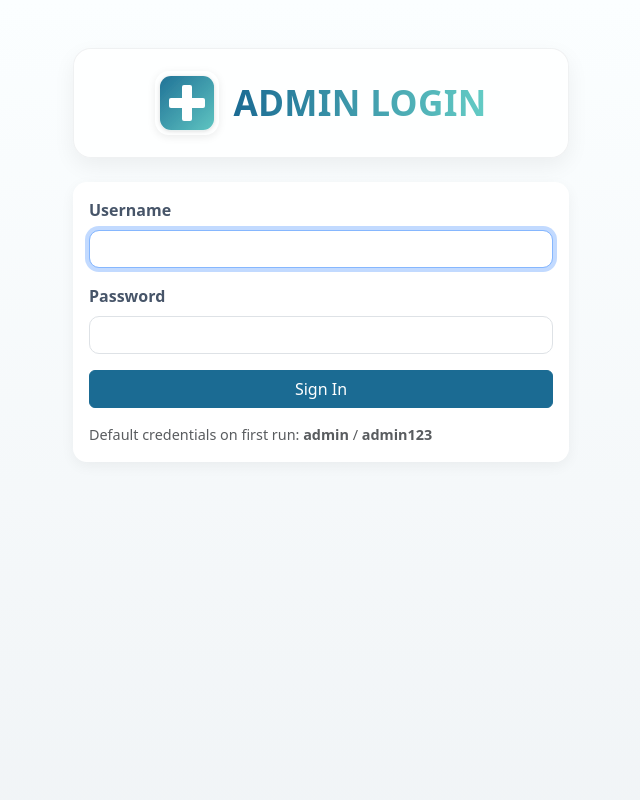
After one commit to Mujammil-1/hospital, a PHP site: page /login.php in a window 1280 px wide. The commit adds this page. Shown: the whole page, without its empty margins (319-959 px from the left). Run offline with PHP 8.4, Linux system fonts and the light colour scheme; tables that the repository leaves empty hold one stand-in row (values such as "Sample post").

Commit message:
feat: Implement admin login and session management
Co-authored-by: mujammilmulla806 <mujammilmulla806@gmail.com>

```diff
--- /dev/null
+++ b/public/login.php
@@ -0,0 +1,102 @@
+<?php
+if (session_status() === PHP_SESSION_NONE) {
+    session_start();
+}
+require_once __DIR__ . '/db.php';
+
+function h($v){return htmlspecialchars((string)$v, ENT_QUOTES, 'UTF-8');}
+
+$redirect = $_GET['redirect'] ?? $_POST['redirect'] ?? '/index.php';
+$error = null;
+$info = null;
+
+// Ensure AdminUser table exists and seed default admin if empty
+try {
+    $pdo->exec('CREATE TABLE IF NOT EXISTS AdminUser (
+        AdminID INT AUTO_INCREMENT PRIMARY KEY,
+        Username VARCHAR(50) NOT NULL UNIQUE,
+        PasswordHash VARCHAR(255) NOT NULL,
+        CreatedAt TIMESTAMP DEFAULT CURRENT_TIMESTAMP
+    )');
+
+    $count = (int)$pdo->query('SELECT COUNT(*) FROM AdminUser')->fetchColumn();
+    if ($count === 0) {
+        $defaultUsername = 'admin';
+        $defaultPassword = 'admin123';
+        $hash = password_hash($defaultPassword, PASSWORD_DEFAULT);
+        $stmt = $pdo->prepare('INSERT INTO AdminUser (Username, PasswordHash) VALUES (?, ?)');
+        $stmt->execute([$defaultUsername, $hash]);
+        $info = 'Default admin created (admin / admin123). Please change it after login.';
+    }
+} catch (Throwable $e) {
+    $error = 'Setup error: ' . $e->getMessage();
+}
+
+if ($_SERVER['REQUEST_METHOD'] === 'POST' && !$error) {
+    $username = trim($_POST['username'] ?? '');
+    $password = (string)($_POST['password'] ?? '');
+
+    if ($username === '' || $password === '') {
+        $error = 'Please enter username and password.';
+    } else {
+        try {
+            $stmt = $pdo->prepare('SELECT AdminID, Username, PasswordHash FROM AdminUser WHERE Username = ?');
+            $stmt->execute([$username]);
+            $user = $stmt->fetch();
+            if (!$user || !password_verify($password, $user['PasswordHash'])) {
+                $error = 'Invalid credentials.';
+            } else {
+                $_SESSION['admin_id'] = (int)$user['AdminID'];
+                $_SESSION['admin_username'] = $user['Username'];
+                header('Location: ' . $redirect);
+                exit;
+            }
+        } catch (Throwable $e) {
+            $error = 'Login error: ' . $e->getMessage();
+        }
+    }
+}
+?>
+<!doctype html>
+<html lang="en">
+<head>
+  <meta charset="utf-8">
+  <meta name="viewport" content="width=device-width, initial-scale=1">
+  <title>Admin Login - Hospital Management System</title>
+  <link href="https://cdn.jsdelivr.net/npm/bootstrap@5.3.3/dist/css/bootstrap.min.css" rel="stylesheet" />
+  <link href="/assets/styles.css" rel="stylesheet" />
+</head>
+<body class="bg-light">
+  <div class="container py-5" style="max-width: 520px;">
+    <div class="app-header mb-4">
+      <img src="/assets/hospital-logo.svg" alt="Hospital Logo" class="app-logo" />
+      <h1 class="app-title">Admin Login</h1>
+    </div>
+
+    <?php if ($info): ?><div class="alert alert-info"><?= h($info) ?></div><?php endif; ?>
+    <?php if ($error): ?><div class="alert alert-danger"><?= h($error) ?></div><?php endif; ?>
+
+    <div class="card">
+      <div class="card-body">
+        <form method="post" action="/login.php">
+          <input type="hidden" name="redirect" value="<?= h($redirect) ?>" />
+          <div class="mb-3">
+            <label class="form-label" for="username">Username</label>
+            <input class="form-control" type="text" id="username" name="username" required autofocus />
+          </div>
+          <div class="mb-3">
+            <label class="form-label" for="password">Password</label>
+            <input class="form-control" type="password" id="password" name="password" required />
+          </div>
+          <div class="d-grid gap-2">
+            <button class="btn btn-primary" type="submit">Sign In</button>
+          </div>
+        </form>
+        <div class="mt-3 text-muted" style="font-size: .9rem;">
+          Default credentials on first run: <strong>admin</strong> / <strong>admin123</strong>
+        </div>
+      </div>
+    </div>
+  </div>
+</body>
+</html>
```
Also changed, not shown: database.sql (+8 -0 lines), public/auth.php (added, +10 -0 lines), public/index.php (+10 -3 lines), public/logout.php (added, +15 -0 lines).
